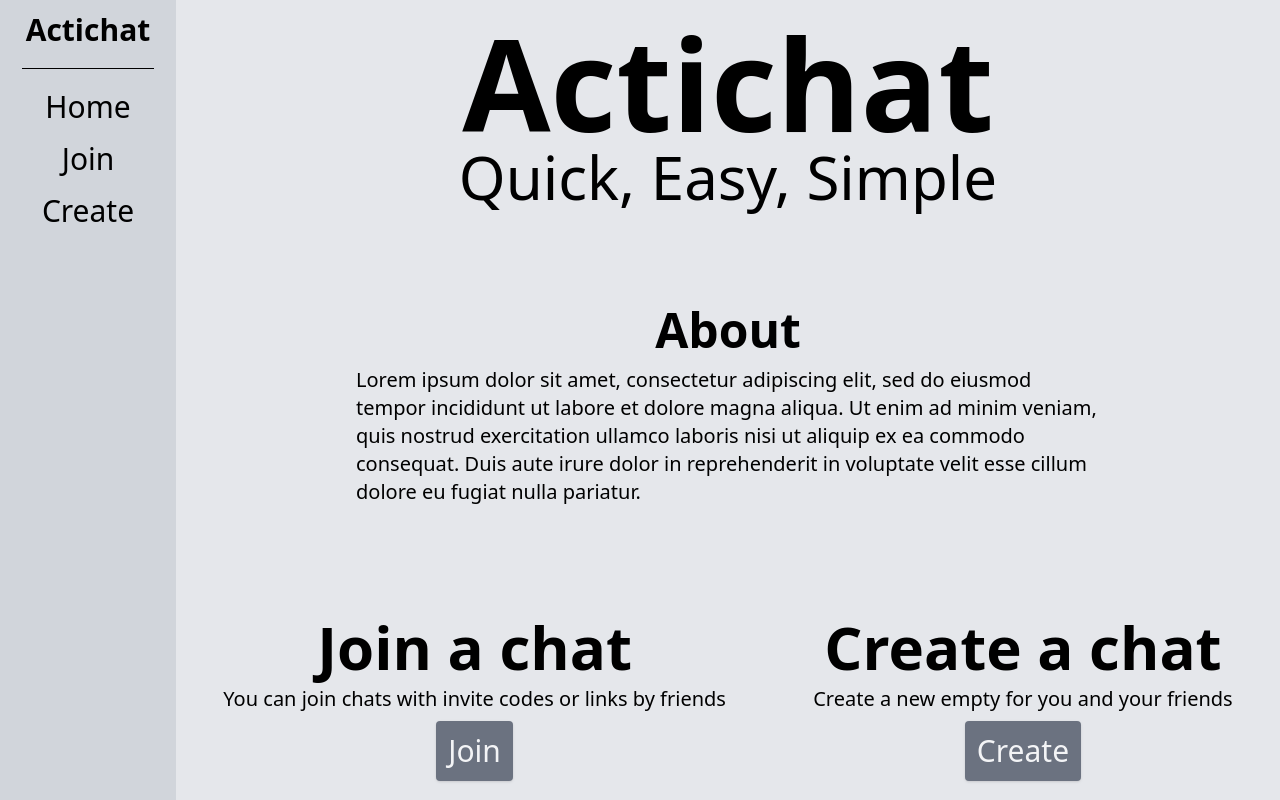
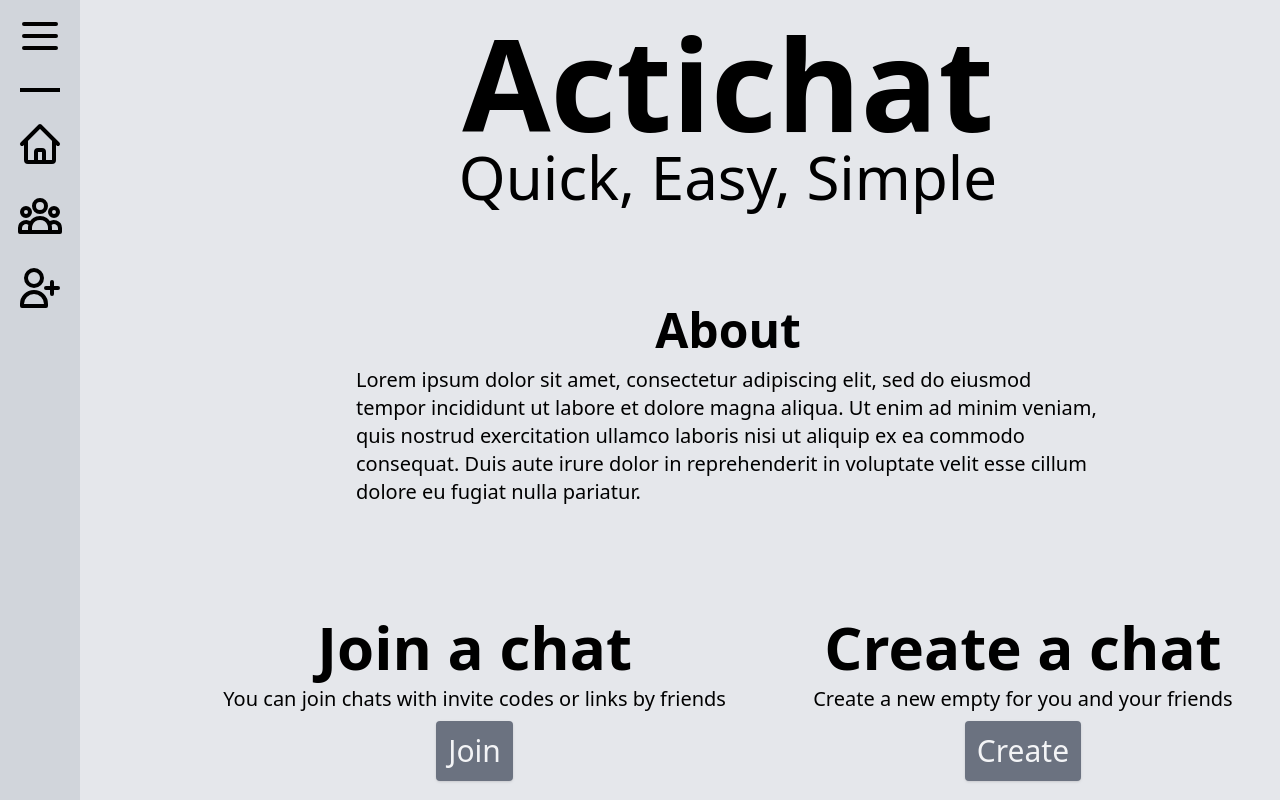
Before and after one commit to alexthegreat194/actichat, a Flask app: page / in a window 1280 px wide. Run offline with Flask 2, Linux system fonts and the light colour scheme; style sheets or scripts are compiled from the project's sources; some libraries are stand-ins or nearby versions.

Commit message:
re formatted json and worked on nav

```diff
--- a/app.py
+++ b/app.py
@@ -19,22 +19,31 @@ clients = {}
 @socketio.on('client_connect')
 def connect(data):
     print('received json: ' + str(data))
-    clients[request.sid] = data['code']
+    if data['code'] not in clients.keys():
+        clients[data['code']] = []
+    clients[data['code']].append(request.sid)
+
     print(clients)
 
 @socketio.on('disconnect')
 def disconnect():
     print('client disconnected: ' + str(request.sid))
-    del clients[request.sid]
+    stop = False
+    for key in clients.keys():
+        for id in clients[key]:
+            if id == request.sid:
+                clients['key'].remove(id)
+                if len(clients['key'] == 0):
+                    del clients['key']
+                stop = True
+                break
+        if stop:
+            break
 
 @socketio.on('message')
 def handle_message(data):
     print('received json: ' + str(data))
-    keys = clients.keys()
-    clients_to_send = []
-    for key in keys:
-        if clients[key] == data['code']:
-            clients_to_send.append(key)
+    clients_to_send = clients[data['code']]
     print('Sending to clients: ' + str(clients_to_send))
     emit('message', data, broadcast=True, rooms=clients_to_send)
 
--- a/templates/partials/navbar.html
+++ b/templates/partials/navbar.html
@@ -1,10 +1,57 @@
 <div class="
     flex flex-col items-center gap-4
-    w-44 h-screen absolute
+    w-20 h-screen absolute
     text-3xl bg-gray-300">
-    <a class="font-bold mt-3" href="#">Actichat</a>
-    <div class="m-1 bg-black w-3/4 h-px"></div>
-    <a class="font-light" href="{{ url_for('index') }}">Home</a>
-    <a class="font-light" href="{{ url_for('join') }}">Join</a>
-    <a class="font-light" href="{{ url_for('create') }}">Create</a>
+
+    <div>
+
+        <!-- Hidden navbar -->
+        <nav class="
+            w-max
+            bg-gray-300
+            absolute inset-y-0 left-0 transform -translate-x-full transition duration-200 ease-in-out"
+            id="hidden">
+            <a class="block p-4 font-bold mt-3" href="#">Actichat</a>
+            <div class="m-1 bg-black w-3/4 h-px"></div>
+            <a class="block p-4 font-light" href="{{ url_for('index') }}">Home</a>
+            <a class="block p-4 font-light" href="{{ url_for('join') }}">Join</a>
+            <a class="block p-4 font-light" href="{{ url_for('create') }}">Create</a>
+        </nav>
+
+        <!-- Shown navbar -->
+        <nav class="w-max flex flex-col items-center gap-6">
+            <a class="block font-bold mt-3" id="toggle">
+                <svg class="h-12 w-12" xmlns="http://www.w3.org/2000/svg" class="h-6 w-6" fill="none" viewBox="0 0 24 24" stroke="currentColor">
+                    <path stroke-linecap="round" stroke-linejoin="round" stroke-width="2" d="M4 6h16M4 12h16M4 18h16" />
+                </svg>
+            </a>
+            <script>
+                const hidden = document.getElementById('hidden');
+                const toggle = document.getElementById('toggle');
+                toggle.addEventListener('click', (e) => {
+                    hidden.classList.toggle('-translate-x-full')
+                });
+            </script>
+
+            <div class="m-1 bg-black w-5/6 h-1"></div>
+
+            <a class="block font-light" href="{{ url_for('index') }}">
+                <svg class="h-12 w-12" xmlns="http://www.w3.org/2000/svg" class="h-6 w-6" fill="none" viewBox="0 0 24 24" stroke="currentColor">
+                    <path stroke-linecap="round" stroke-linejoin="round" stroke-width="2" d="M3 12l2-2m0 0l7-7 7 7M5 10v10a1 1 0 001 1h3m10-11l2 2m-2-2v10a1 1 0 01-1 1h-3m-6 0a1 1 0 001-1v-4a1 1 0 011-1h2a1 1 0 011 1v4a1 1 0 001 1m-6 0h6" />
+                </svg>
+            </a>
+            <a class="block font-light" href="{{ url_for('join') }}">
+                <svg class="h-12 w-12" xmlns="http://www.w3.org/2000/svg" class="h-6 w-6" fill="none" viewBox="0 0 24 24" stroke="currentColor">
+                    <path stroke-linecap="round" stroke-linejoin="round" stroke-width="2" d="M17 20h5v-2a3 3 0 00-5.356-1.857M17 20H7m10 0v-2c0-.656-.126-1.283-.356-1.857M7 20H2v-2a3 3 0 015.356-1.857M7 20v-2c0-.656.126-1.283.356-1.857m0 0a5.002 5.002 0 019.288 0M15 7a3 3 0 11-6 0 3 3 0 016 0zm6 3a2 2 0 11-4 0 2 2 0 014 0zM7 10a2 2 0 11-4 0 2 2 0 014 0z" />
+                </svg>
+            </a>
+            <a class="block font-light" href="{{ url_for('create') }}">
+                <svg class="h-12 w-12" xmlns="http://www.w3.org/2000/svg" class="h-6 w-6" fill="none" viewBox="0 0 24 24" stroke="currentColor">
+                    <path stroke-linecap="round" stroke-linejoin="round" stroke-width="2" d="M18 9v3m0 0v3m0-3h3m-3 0h-3m-2-5a4 4 0 11-8 0 4 4 0 018 0zM3 20a6 6 0 0112 0v1H3v-1z" />
+                </svg>
+            </a>
+        </nav>
+
+    </div>
+
 </div>
```
